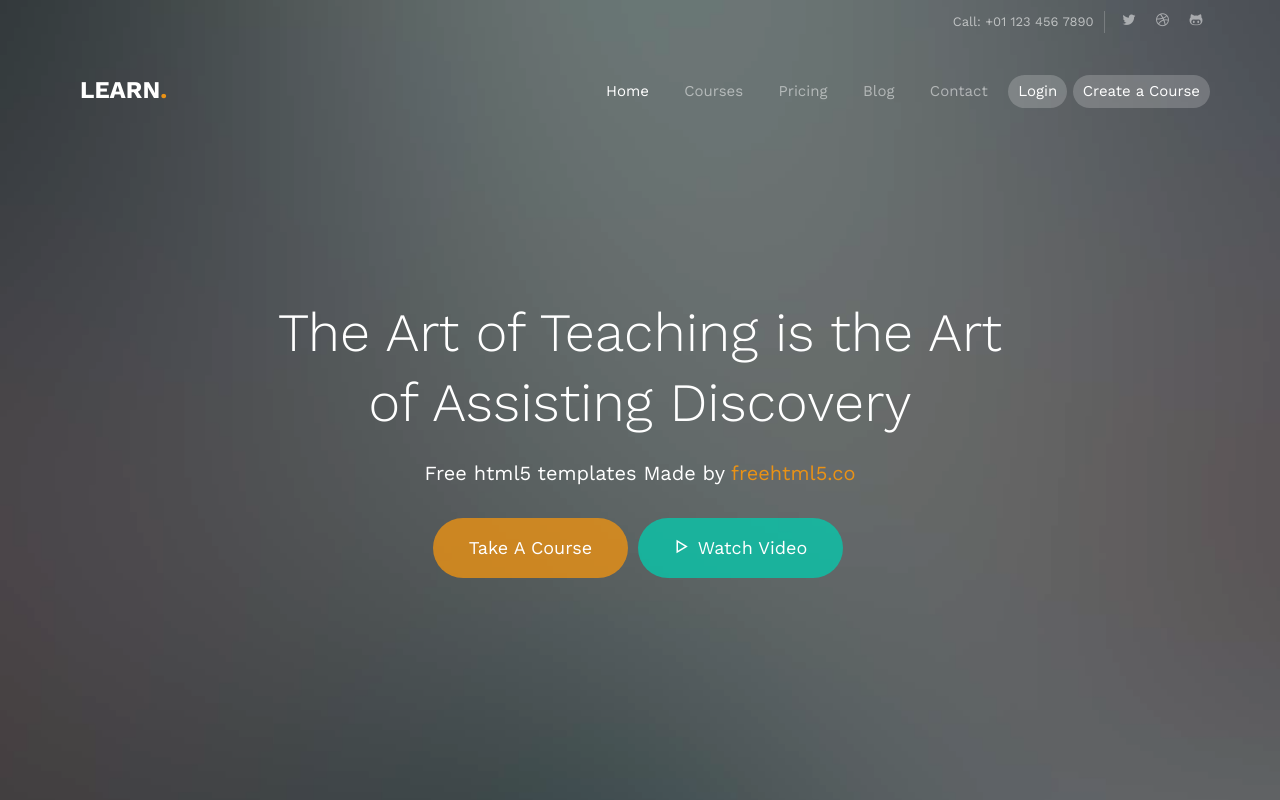
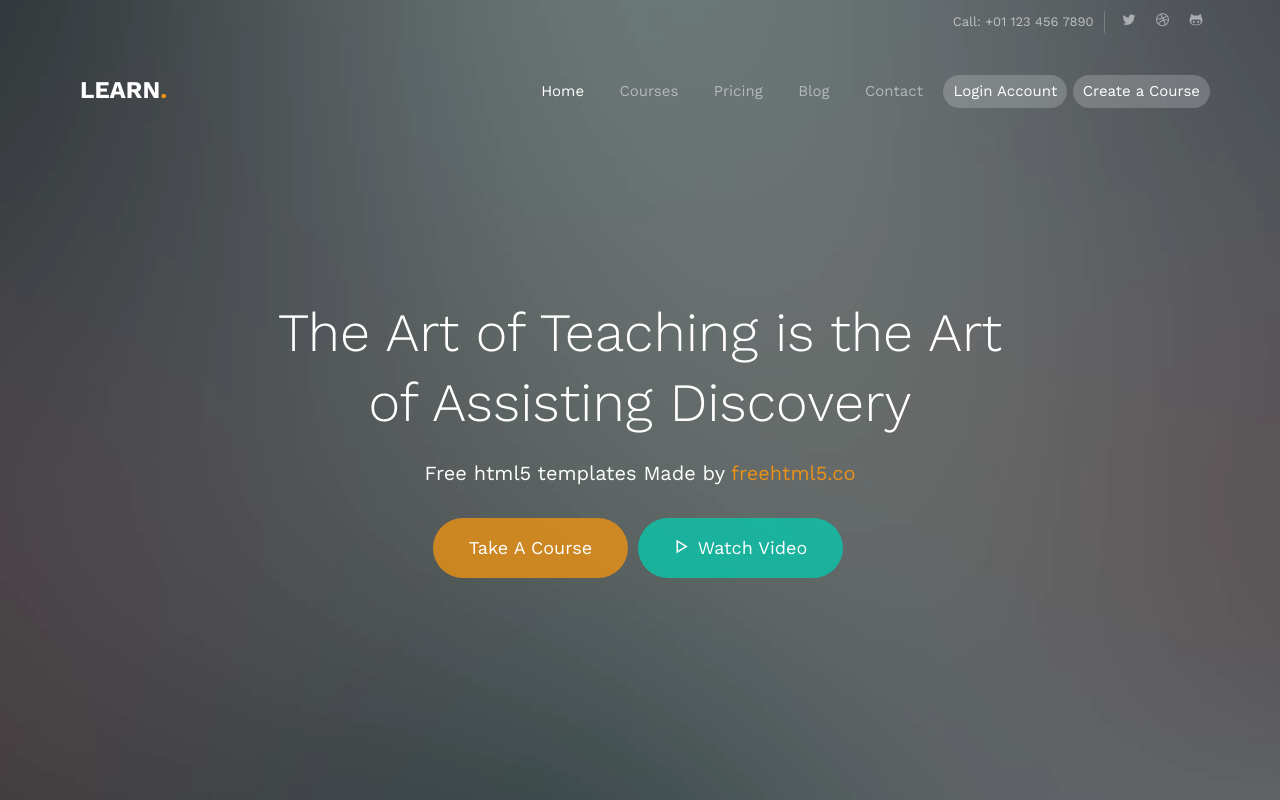
Before and after one commit to raghadal/testrepo, a plain HTML site: page index.html in a window 1280 px wide. Shown: the top 800 px of the page. Drawn offline with nearby package versions, Linux system fonts and the light colour scheme; files whose address does not match are found by name.

Commit message:
change in login

```diff
--- a/index.html
+++ b/index.html
@@ -102,7 +102,7 @@
 								</ul>
 							</li>
 							<li><a href="contact.html">Contact</a></li>
-							<li class="btn-cta"><a href="#"><span>Login</span></a></li>
+							<li class="btn-cta"><a href="#"><span>Login  Account</span></a></li>
 							<li class="btn-cta"><a href="#"><span>Create a Course</span></a></li>
 						</ul>
 					</div>
```
